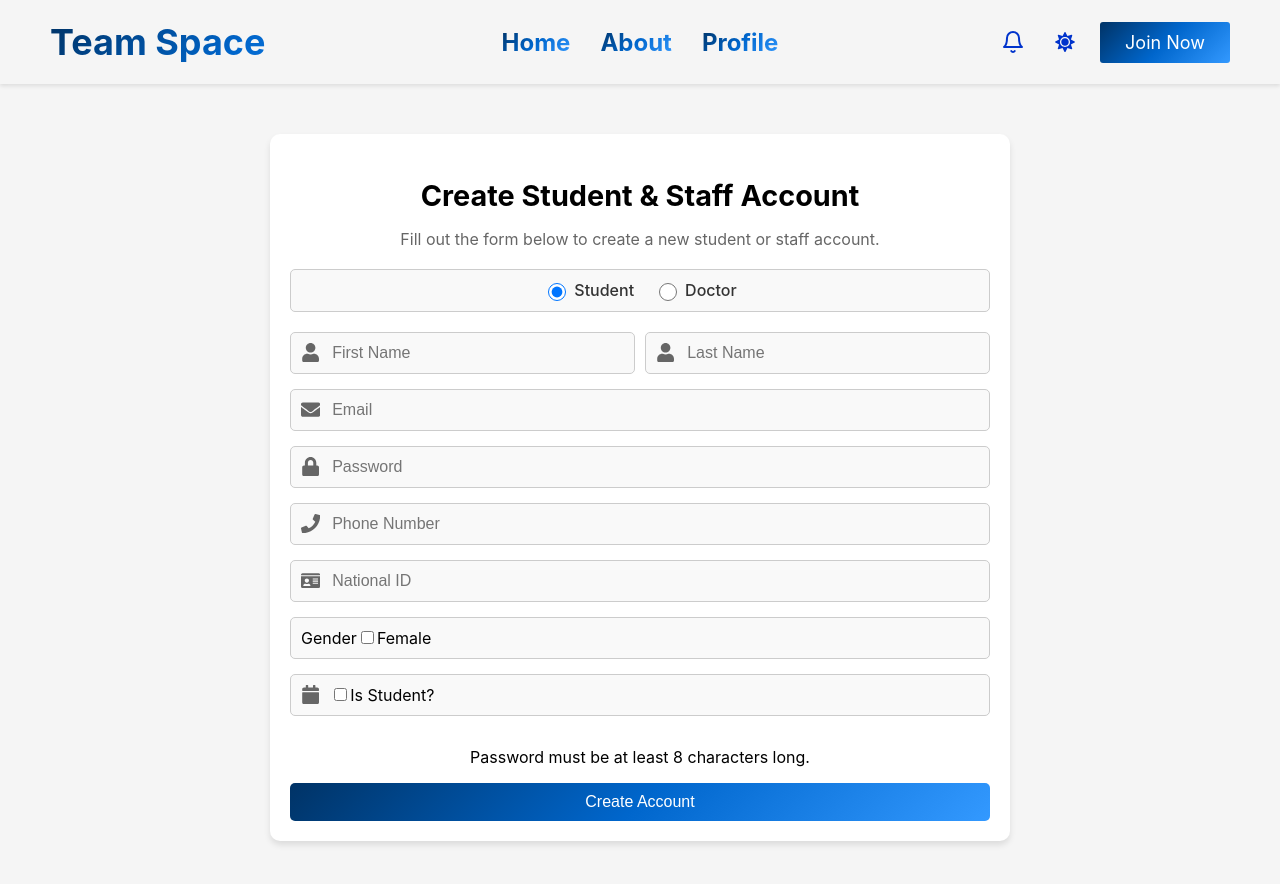
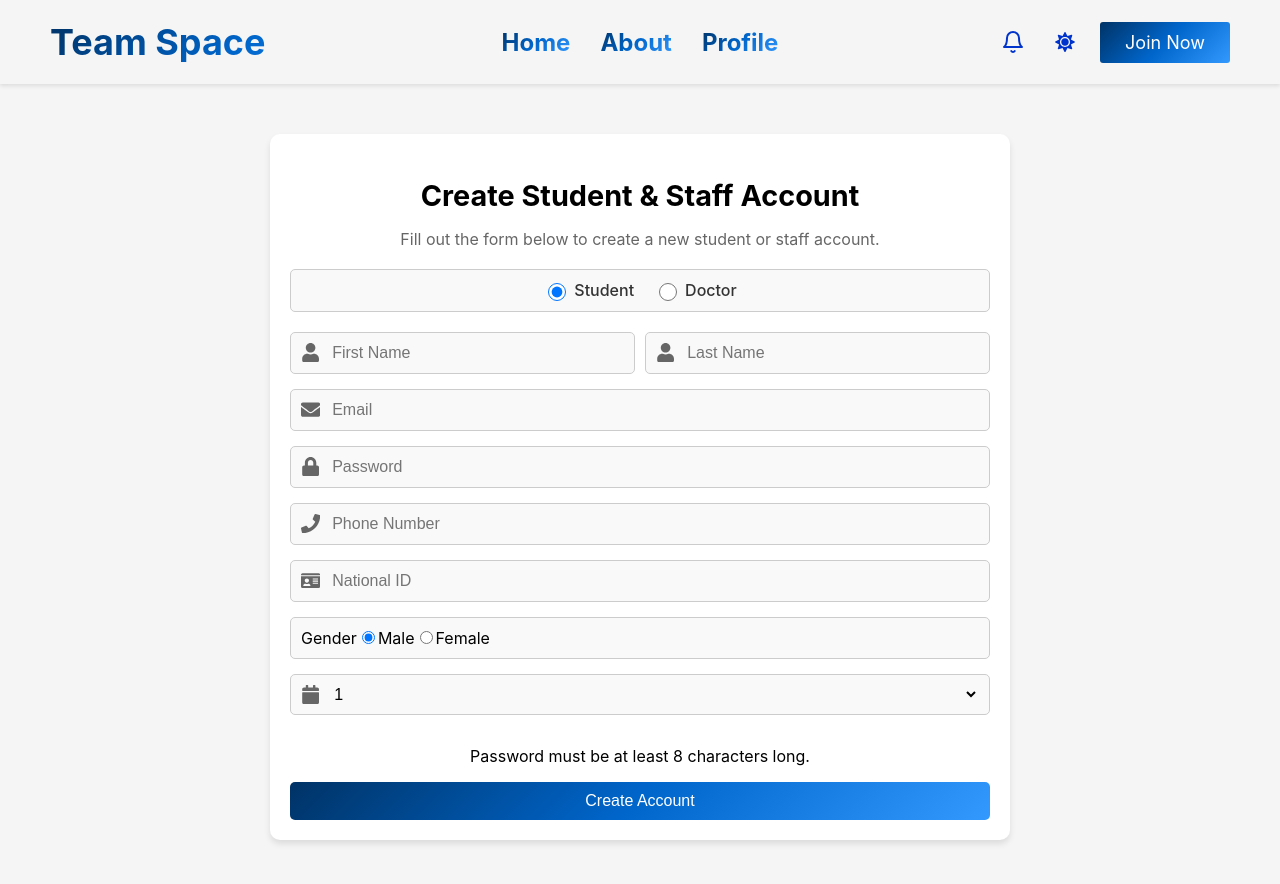
Before and after one commit to KhaledElG3ndy/Graduation-project, a React (Create React App) app: page /Admin/CreateAccounts in a window 1280 px wide. Shown: the top 884 px of the page. Built offline with nearby package versions, Linux system fonts and the light colour scheme.

Commit message:
Update CreateAccounts.jsx

```diff
--- a/src/Pages/Admin/CreateAccounts/CreateAccounts.jsx
+++ b/src/Pages/Admin/CreateAccounts/CreateAccounts.jsx
@@ -16,11 +16,12 @@ const CreateStudentAccount = () => {
   const [lastName, setLastName] = useState("");
   const [email, setEmail] = useState("");
   const [password, setPassword] = useState("");
-  const [gender, setGender] = useState(false);
+  const [gender, setGender] = useState(true);
   const [phoneNumber, setPhoneNumber] = useState("");
   const [nationalId, setNationalId] = useState("");
-  const [year, setYear] = useState(false);
+  const [year, setYear] = useState(0);
   const [role, setRole] = useState("student");
+
   const { isDarkMode } = useDarkMode();
 
   useEffect(() => {
@@ -31,28 +32,43 @@ const CreateStudentAccount = () => {
     e.preventDefault();
     const fullName = `${firstName} ${lastName}`.trim();
 
-    const api_url = "";
+    console.log({
+      fullName,
+      email,
+      password,
+      gender,
+      phoneNumber,
+      nationalId,
+      year: parseInt(year),
+    });
+
+    let api_url = "https://localhost:44338/User";
+    const data = {
+      fullName,
+      email,
+      password,
+      gender,
+      phoneNumber,
+      nationalId,
+      year,
+    };
 
     try {
+      if (role === "student") {
+        api_url = `${api_url}/RegisterStudent`;
+      } else {
+        api_url = `${api_url}/RegisterDoctor`;
+      }
       const response = await fetch(api_url, {
         method: "POST",
         headers: {
           "Content-Type": "application/json",
         },
-        body: JSON.stringify({
-          fullName,
-          email,
-          password,
-          gender,
-          phoneNumber,
-          nationalId,
-          year: role === "student",
-          role,
-        }),
+        body: JSON.stringify(data),
       });
 
-      const data = await response.json();
-      console.log("Success:", data);
+      const result = await response.json();
+      console.log("Response:", result, api_url);
     } catch (error) {
       console.error("Error:", error);
     }
@@ -162,30 +178,47 @@ const CreateStudentAccount = () => {
               className={styles.inputFullWidth}
             />
           </div>
-
           <div className={styles.inputWithIcon}>
             <label>Gender</label>
             <div>
-              <input
-                type="checkbox"
-                checked={gender}
-                onChange={(e) => setGender(e.target.checked)}
-                className={styles.checkbox}
-              />
-              <span>{gender ? "Male" : "Female"}</span>
+              <label>
+                <input
+                  type="radio"
+                  value="true"
+                  checked={gender === true}
+                  onChange={() => setGender(true)}
+                />
+                Male
+              </label>
+              <label>
+                <input
+                  type="radio"
+                  value="false"
+                  checked={gender === false}
+                  onChange={() => setGender(false)}
+                />
+                Female
+              </label>
             </div>
           </div>
 
           <div className={styles.inputWithIcon}>
             <FaCalendar className={styles.icon} />
-            <input
-              type="checkbox"
-              checked={year}
-              onChange={(e) => setYear(e.target.checked)}
+            <select
+              value={year}
+              onChange={(e) => setYear(e.target.value)}
+              className={styles.inputFullWidth}
               disabled={role === "doctor"}
-              className={styles.checkbox}
-            />
-            <label>Is Student?</label>
+              required
+            >
+              <option value="" disabled>
+                Select Year
+              </option>
+              <option value="1">1</option>
+              <option value="2">2</option>
+              <option value="3">3</option>
+              <option value="4">4</option>
+            </select>
           </div>
 
           <p className={styles.passwordNote}>
```
